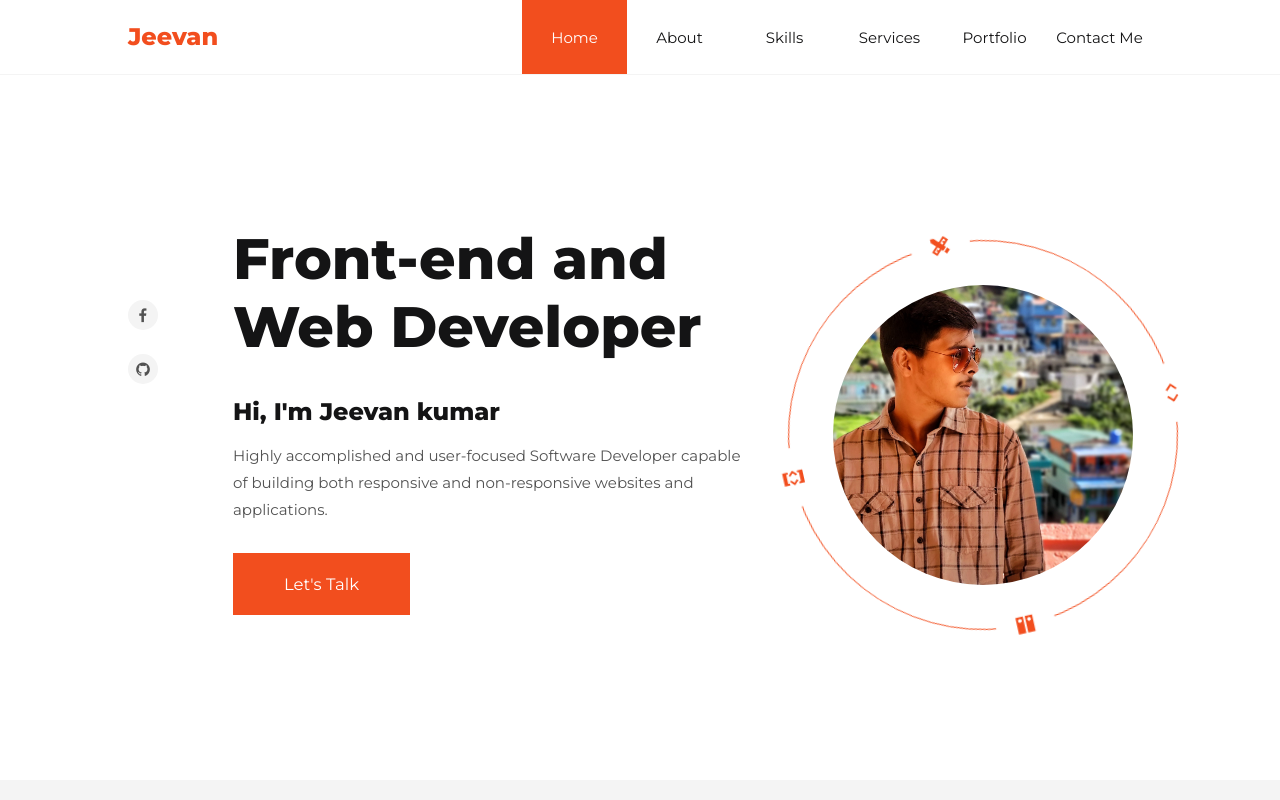
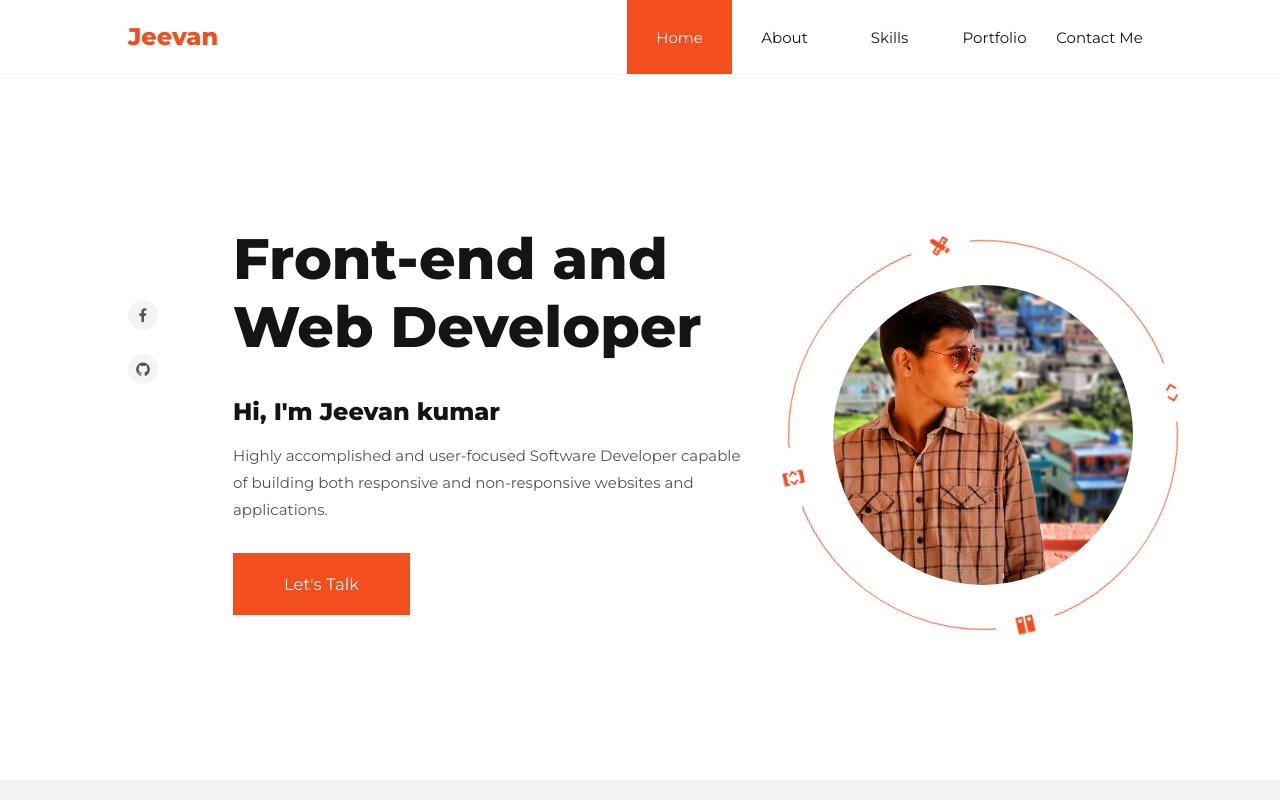
Before and after one commit to jeevanKumarH-clear/portfolio, a React (Create React App) app: page / in a window 1280 px wide. Shown: the top 800 px of the page. Built offline with nearby package versions, Linux system fonts and the light colour scheme.

Commit message:
Removed Services.

```diff
--- a/src/components/Navbar.js
+++ b/src/components/Navbar.js
@@ -12,7 +12,6 @@ const Navbar = () =>
                 <li><a href='#' className='active'>Home</a></li>
                 <li><a href='#about'>About</a></li>
                 <li><a href='#skills'>Skills</a></li>
-                <li><a href='#services'>Services</a></li>
                 <li><a href='#portfolio'>Portfolio</a></li>
                 <li><a href='#contact'>Contact Me</a></li>
             </ul>
```
